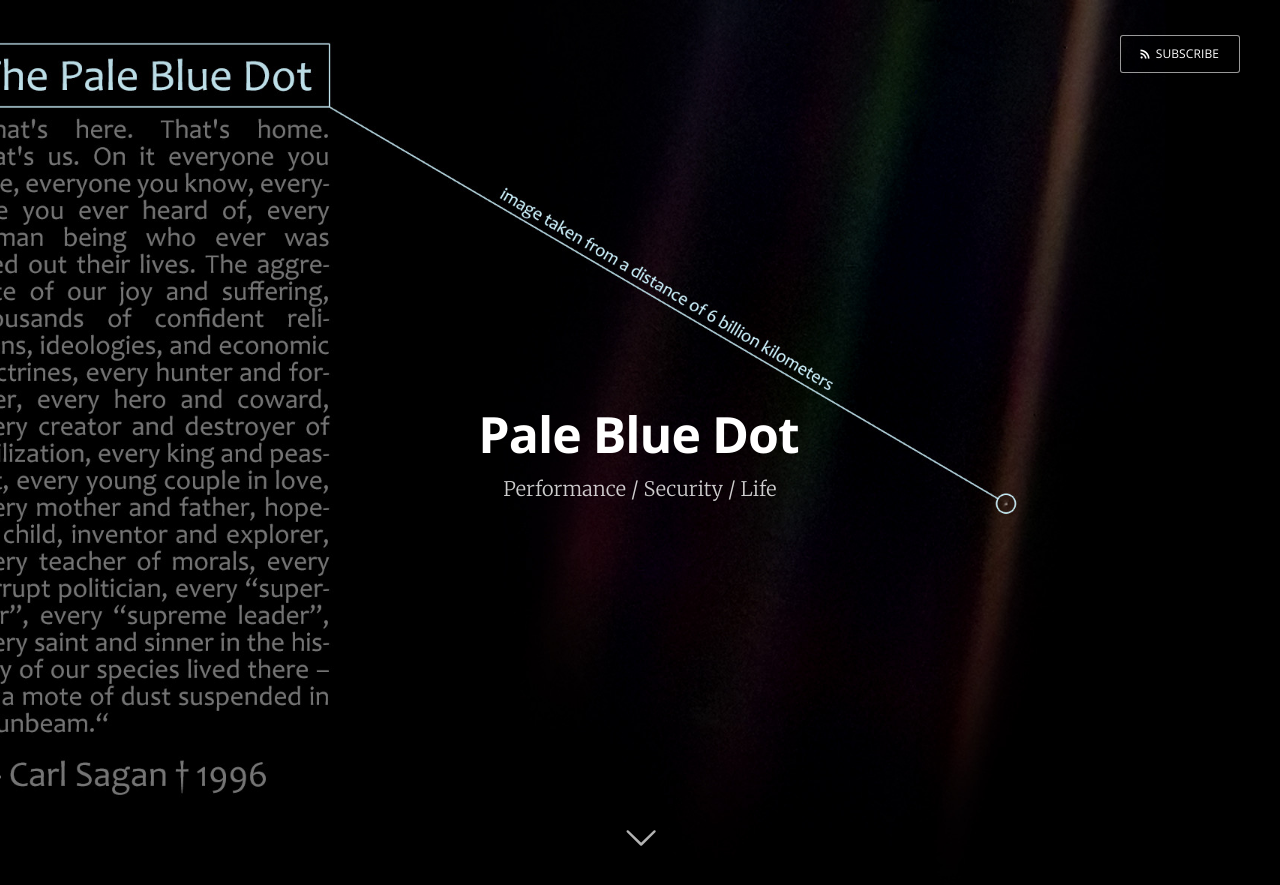
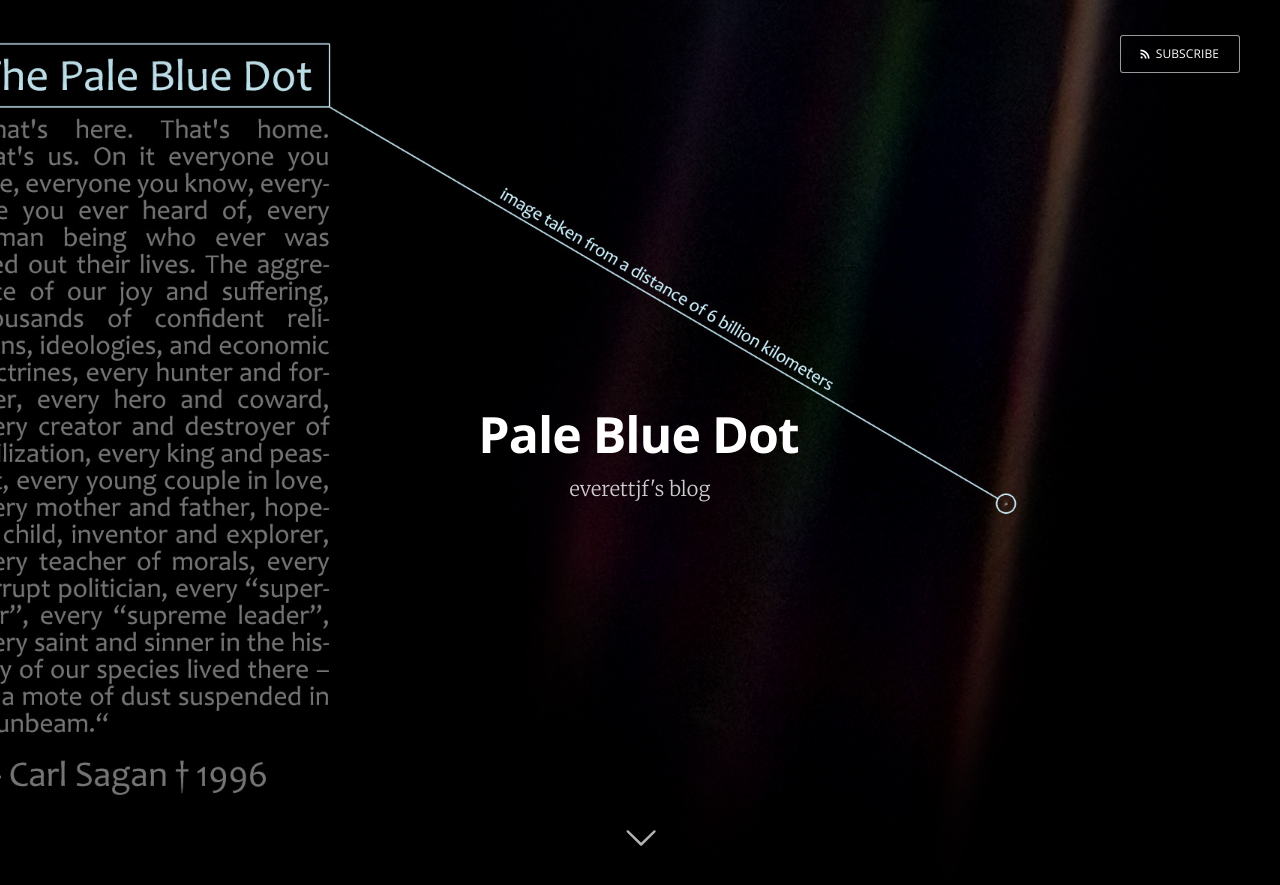
Before and after one commit to zhangkn/everettjf.github.io, a Jekyll site: the page built from index.html, in a window 1280 px wide and 900 px high. Shown: the top 885 px of the window. Built offline with Jekyll 4.4.1, drawn with Linux system fonts in a browser that asks for light colours; the list of posts is cut into pages by our own code.

Commit message:
amlazynoob

```diff
--- a/_config.yml
+++ b/_config.yml
@@ -1,5 +1,5 @@
 name: Pale Blue Dot
-description: Performance / Security / Life
+description: everettjf's blog
 meta_description: "I'm everettjf & iOS/macOS/Windows Developer & interested in Reverse Engineering"
 
 markdown: kramdown
--- a/_layouts/default.html
+++ b/_layouts/default.html
@@ -4,7 +4,7 @@
     <meta http-equiv="Content-Type" content="text/html; charset=UTF-8" />
     <meta http-equiv="X-UA-Compatible" content="IE=edge,chrome=1" />
 
-    <title>{{site.author}} - {{ site.name }} - {{ site.description }}</title>
+    <title>{{ site.name }} - {{ site.description }}</title>
     <meta name="description" content="{{ site.meta_description}}" />
 
     <meta name="HandheldFriendly" content="True" />
```
